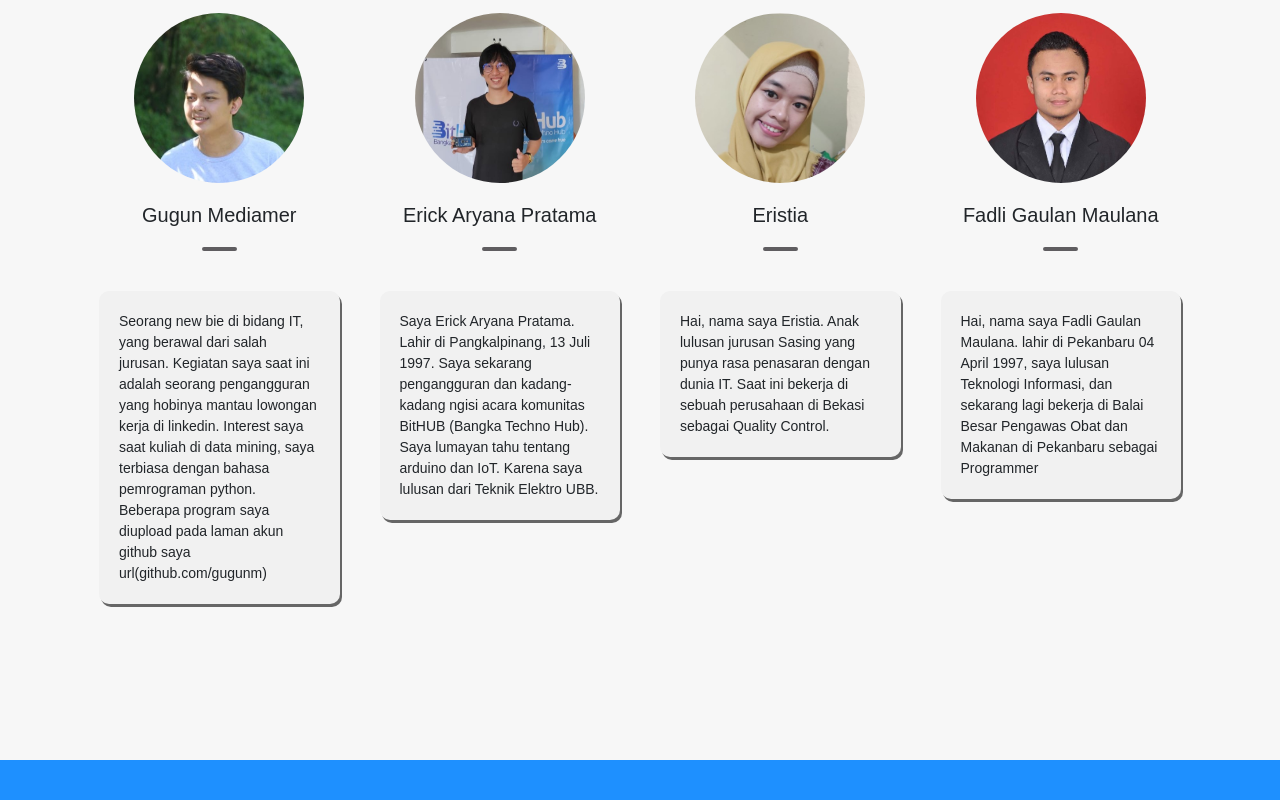
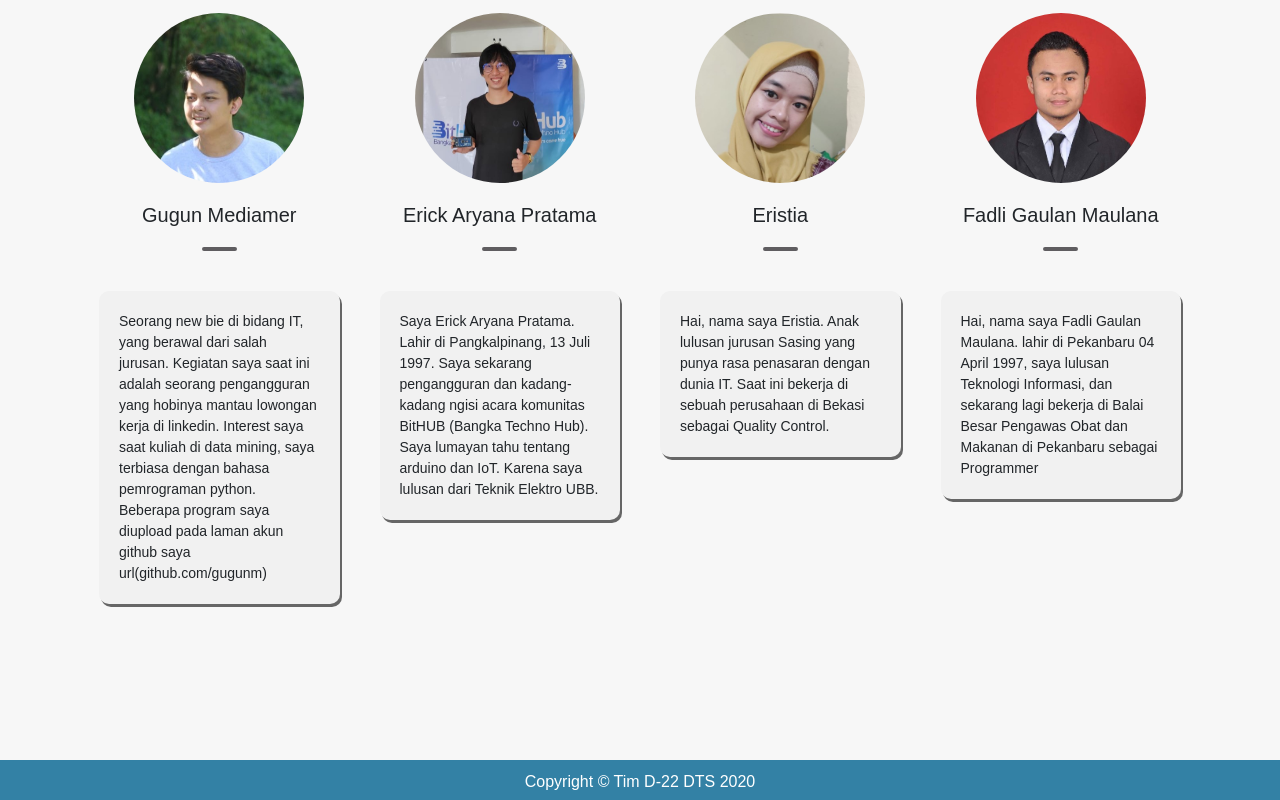
Before and after one commit to gugunm/D22_DTS2020, a plain HTML site: page index.html in a window 1280 px wide. Shown: the part 1134-1934 px from the top of the page. Drawn offline with nearby package versions, Linux system fonts and the light colour scheme.

Commit message:
Add footer

```diff
--- a/index.css
+++ b/index.css
@@ -161,3 +161,16 @@ footer {
   display: inline-block;
   padding-top: 10px;
 }
+
+/* FOOTER */
+footer {
+  width: 100%;
+  height: 40px;
+  text-align: center;
+  background-color: rgba(0, 98, 143, 0.8);
+  color: white;
+}
+.text-footer {
+  display: inline-block;
+  padding-top: 10px;
+}
--- a/index.html
+++ b/index.html
@@ -124,7 +124,9 @@
         </div>
       </div>
     </div>
-    <footer></footer>
+    <footer>
+      <span class="text-footer">Copyright &copy; Tim D-22 DTS 2020</span>
+    </footer>
     <!-- ============== BATAS ============ -->
     <!-- Javascript Files Including Jquery -->
     <script
--- a/responsive.css
+++ b/responsive.css
@@ -64,6 +64,6 @@
     }
 
     footer {
-      text-align: center;
-    }
+    text-align: center;
   }
+  }
```
